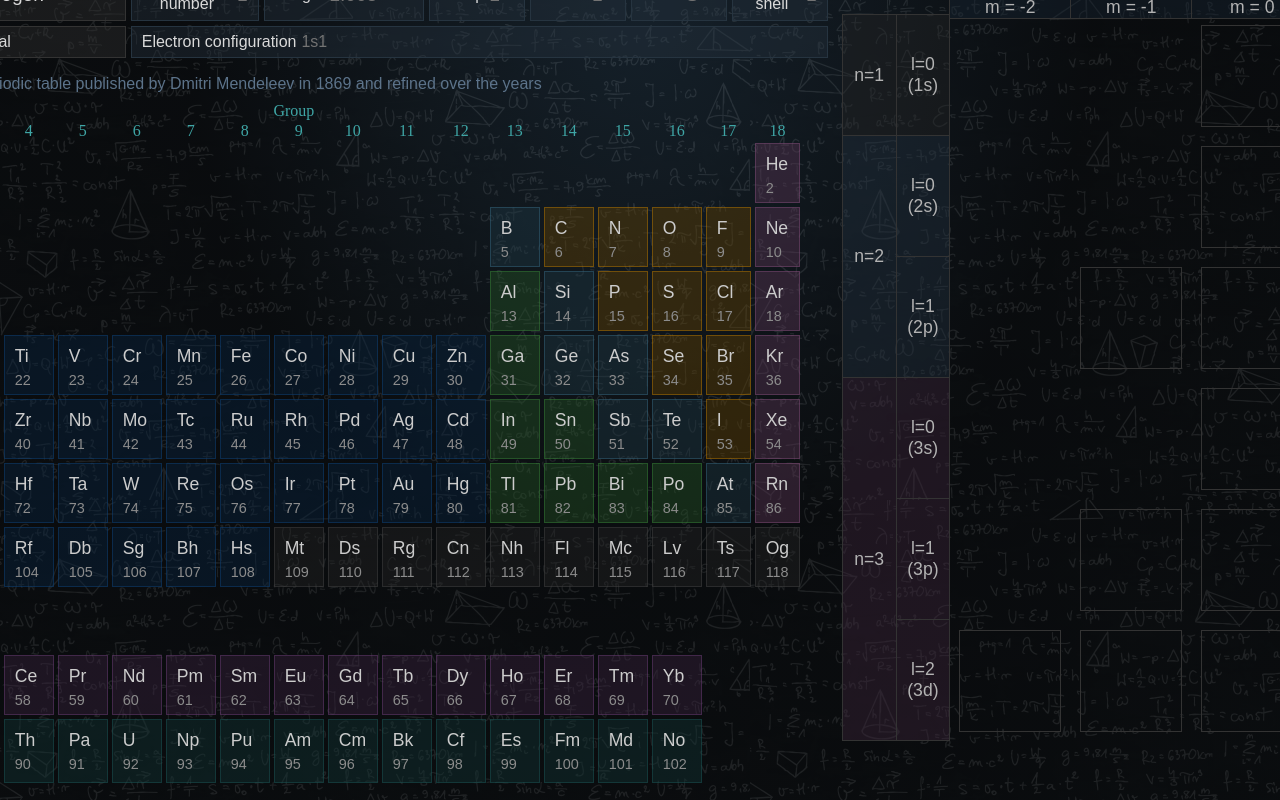
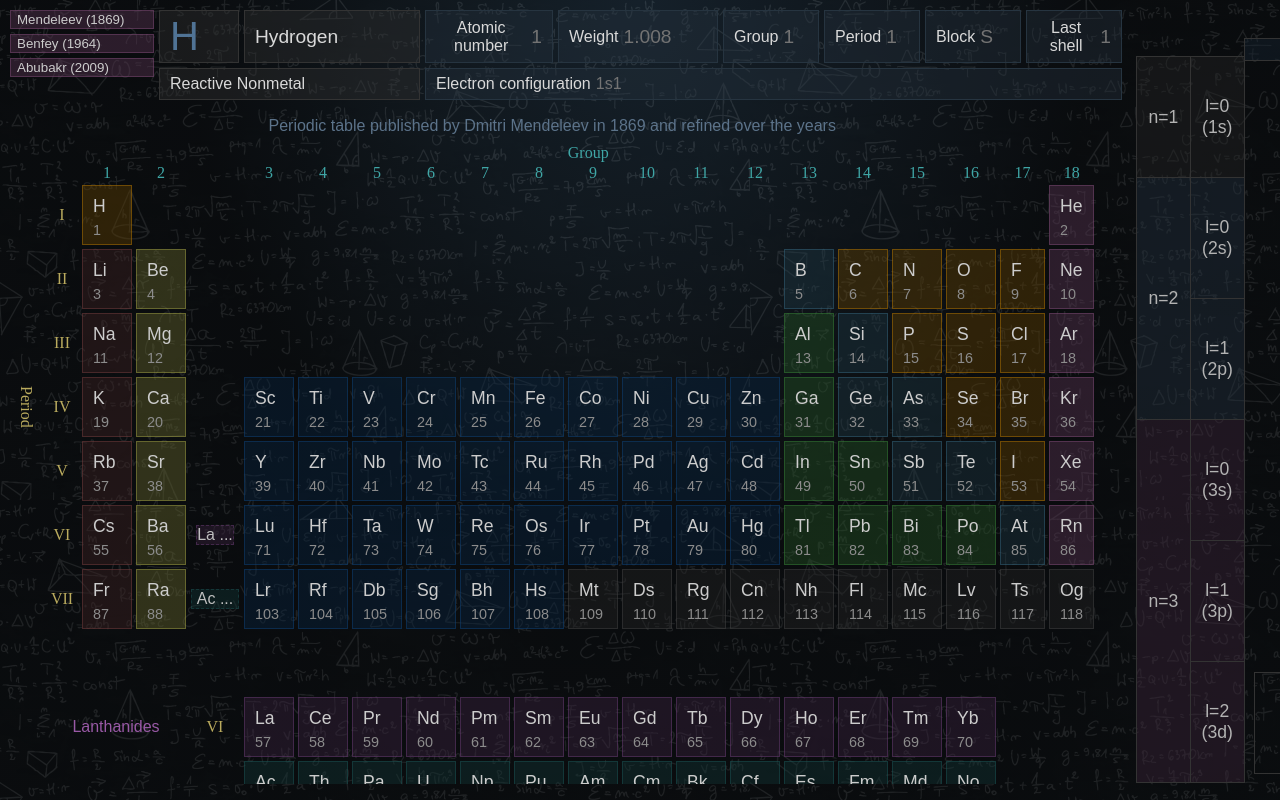
Before and after one commit to aciucaru/atomic-orbitals, a SvelteKit app: page / in a window 1280 px wide. Built offline with nearby package versions, Linux system fonts and the light colour scheme.

Commit message:
changed layout from center to left

```diff
--- a/src/components/AppMain.svelte
+++ b/src/components/AppMain.svelte
@@ -52,9 +52,9 @@
         display: flex;
         flex-flow: column nowrap;
         /* set alignment on main axis */
-        justify-content: center;
+        justify-content: flex-start;
         /* set alingment on cross-axis */
-        align-items: center;
+        align-items: flex-start;
         /* set space between flex lines */
         align-content: center;
         gap: 0px;
```
